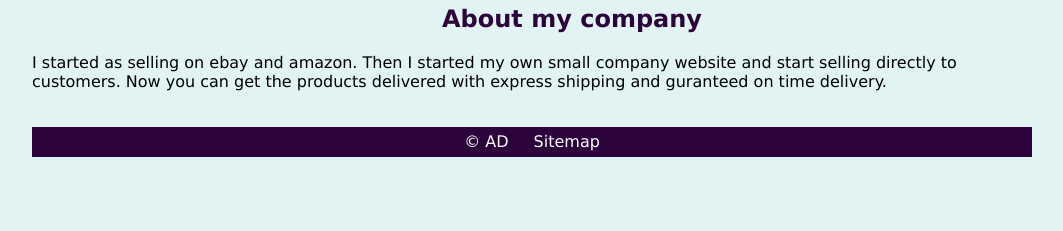
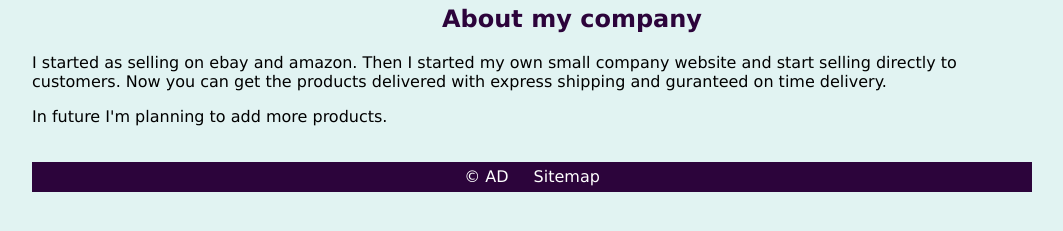
Before and after one commit to Ananthext/My-website, a plain HTML site: page about.html in a window 1280 px wide. Shown: the part 161-392 px from the top of the page, without its empty margins (108-1171 px from the left). Drawn offline with Linux system fonts and the light colour scheme.

Commit message:
Update about.html

```diff
--- a/about.html
+++ b/about.html
@@ -38,6 +38,11 @@
           get the products delivered with express shipping and guranteed on time
           delivery.
         </p>
+        <p>
+          In future I'm planning to add more products.
+
+
+        </p>
       </section>
     </main>
     <footer>
```
